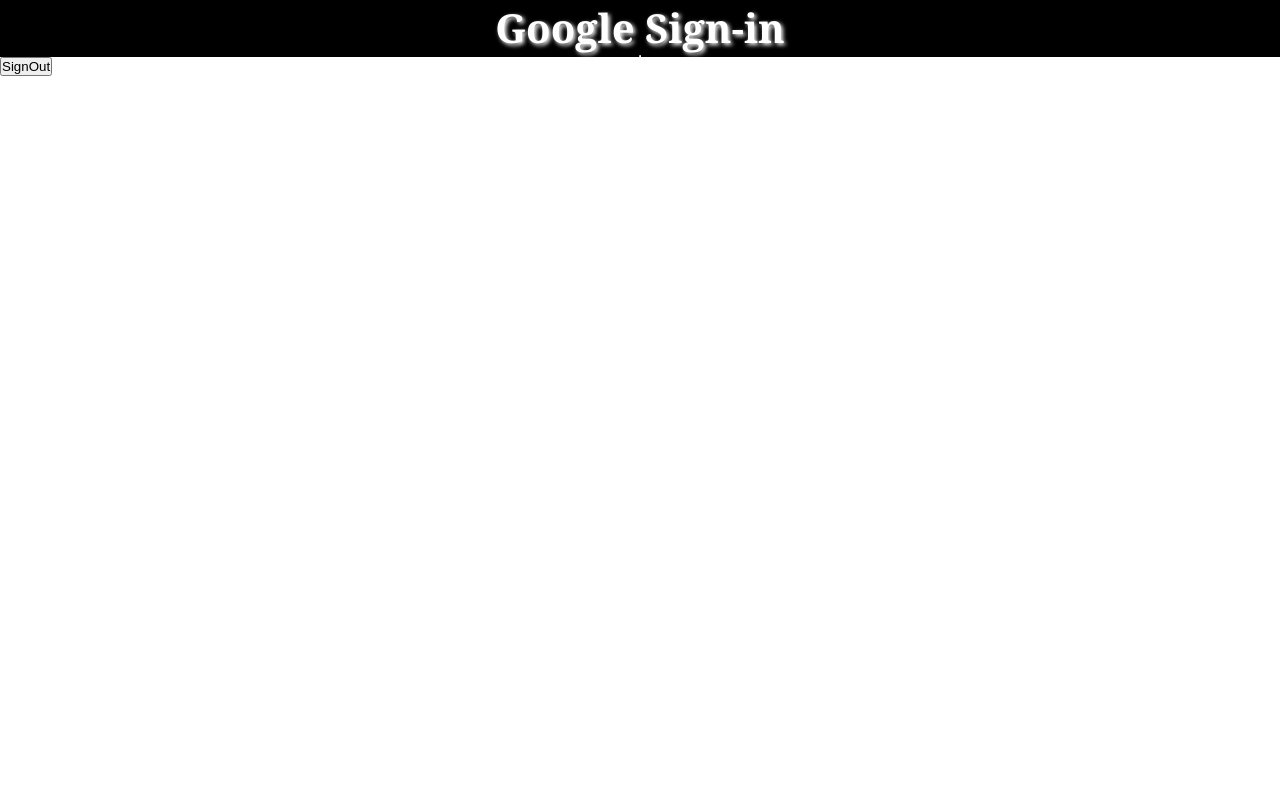
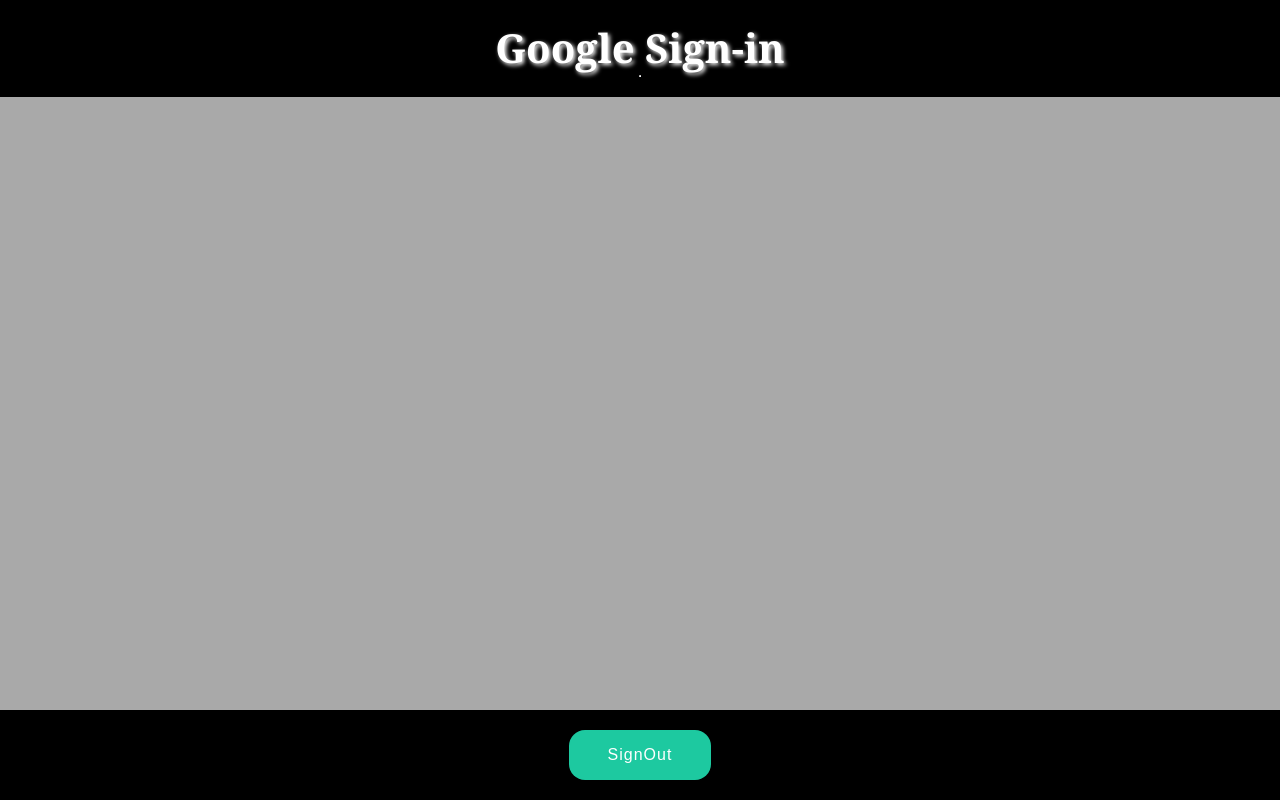
Before and after one commit to CarlosJC512/curso-node-resterver, a website: page public/index.html in a window 1280 px wide. Drawn offline with Linux system fonts and the light colour scheme.

Commit message:
CSS added

```diff
--- a/public/css/style.css
+++ b/public/css/style.css
@@ -7,16 +7,17 @@
 body {
     display: flex;
     flex-direction: column;
+    min-height: 100vh;
 }
 
 header {
     display: flex;
     flex-direction: column;
     align-items: center;
-    text-align: center;
     position: sticky;
     top: 0px;
     background-color: black;
+    padding: 20px
 }
 
 header h1 {
@@ -26,3 +27,57 @@
     text-align: center;
     text-shadow: 2px 2px 4px rgb(255, 255, 255);
 }
+
+.body {
+    display: grid;
+    align-items: center;
+    justify-content: center;
+    flex-grow: 1;
+    background-color: darkgray;
+}
+
+footer {
+    display: flex;
+    flex-direction: column;
+    align-items: center;
+    text-align: center;
+    position: sticky;
+    bottom: 0;
+    background-color: black;
+    padding: 20px;
+}
+
+#google_signout {
+ display: flex;
+ flex-direction: row;
+ justify-content: center;
+ align-items: center;
+ padding: 15px 38px;
+ border-radius: 16px;
+ border: 1px solid transparent;
+ color: #FFFFFF;
+ background-color: #1DC9A0;
+ font-size: 16px;
+ letter-spacing: 1px;
+ transition: all 0.15s linear;
+}
+
+#google_signout:hover {
+ background-color: rgba(29, 201, 160, 0.08);
+ border-color: #1DC9A0;
+ color: #1DC9A0;
+ transform: translateY(-5px) scale(1.05);
+}
+
+#google_signout:active {
+ background-color: transparent;
+ border-color: #1DC9A0;
+ color: #1DC9A0;
+ transform: translateY(5px) scale(0.95);
+}
+
+#google_signout:disabled {
+ background-color: rgba(255, 255, 255, 0.16);
+ color: #8E8E93;
+ border-color: #8E8E93;
+}
--- a/public/index.html
+++ b/public/index.html
@@ -16,6 +16,7 @@
     </header>
 
     <div class="body">
+        <div class="container">
 
             <div id="g_id_onload"
                 data-client_id="600008870490-53behko7r40gm23vgju08en4lpsccthn.apps.googleusercontent.com"
@@ -32,10 +33,16 @@
                 data-logo_alignment="left">
             </div>
 
+
+        </div>
+
+    </div>
+
+    <footer>
             <button id="google_signout">
                 SignOut
             </button>
-    </div>
+    </footer>
 
     <script src="https://accounts.google.com/gsi/client" async defer></script>
     <script>
```
Lines whose indentation alone changed are shown as unchanged.
